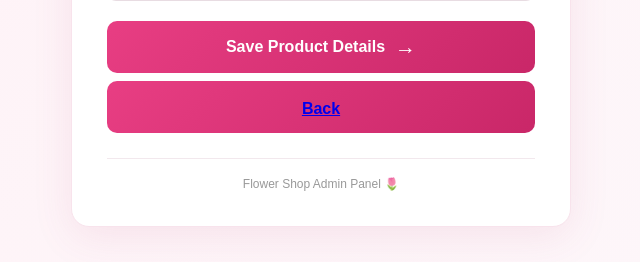
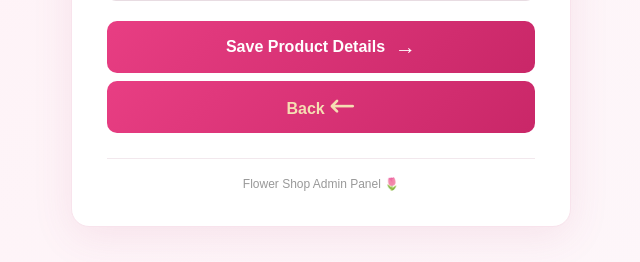
Before and after one commit to anmolsingh248670-alt/Flower-Shope, a Django app: page /add_detales/ in a window 1280 px wide. Shown: the part 764-1026 px from the top of the page, without its empty margins (319-959 px from the left). Run offline with Django 5.2, Linux system fonts and the light colour scheme; the visitor is signed in with stand-in values (Sample User, id 1); data that the repository does not hold is empty; some libraries are stand-ins or nearby versions.

Commit message:
importete styling

```diff
--- a/static/add_details.css
+++ b/static/add_details.css
@@ -160,7 +160,15 @@ textarea:focus {
     align-items: center;
     gap: 10px;
 }
+.save12{
+    text-decoration: none;
+    color: wheat;
+    font-size: 16px;
+    font-weight: 600;
+    cursor: pointer;
+    transition: 0.3s ease;
 
+}
 .save-btn span {
     font-size: 21px;
 }
--- a/templates/add_details.html
+++ b/templates/add_details.html
@@ -7,7 +7,7 @@
     <meta name="viewport" content="width=device-width, initial-scale=1.0">
 
     <title>Add Product Details</title>
-
+     <link rel="stylesheet" href="https://cdnjs.cloudflare.com/ajax/libs/font-awesome/7.0.1/css/all.min.css" integrity="sha512-2SwdPD6INVrV/lHTZbO2nodKhrnDdJK9/kg2XD1r9uGqPo1cUbujc+IYdlYdEErWNu69gVcYgdxlmVmzTWnetw==" crossorigin="anonymous" referrerpolicy="no-referrer" />
     <link rel="stylesheet" href="{% static 'add_details.css' %}">
 </head>
 
@@ -91,7 +91,7 @@
                     Save Product Details
                     <span>→</span>
                 </button>
-                <button class="save-btn"><a href="{% url 'admin_orders' %}">Back
+                <button class="save-btn"><a class="save12" href="{% url 'admin_orders' %}">Back
                     <span><i class="fa-solid fa-arrow-left-long"></i></span>
                     </a>
                      </button>
```
